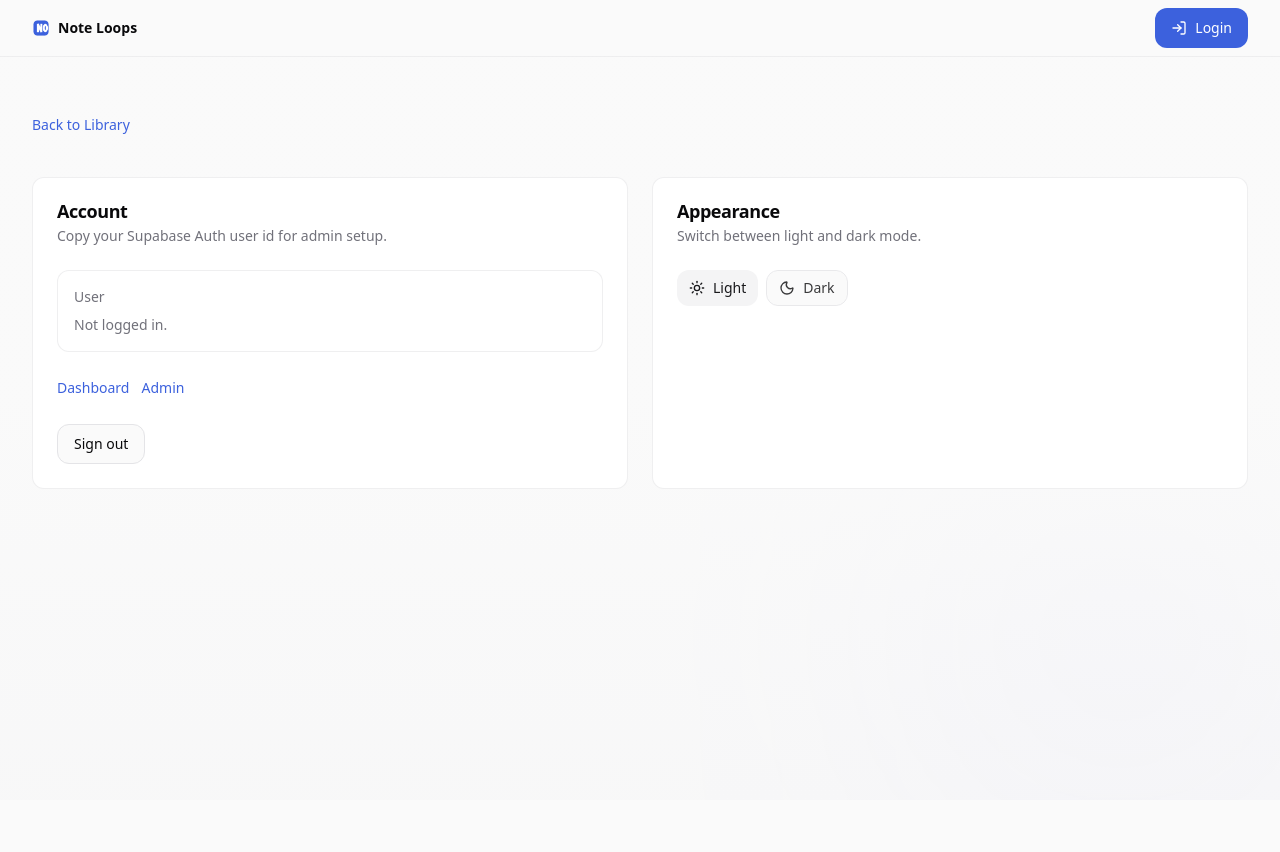
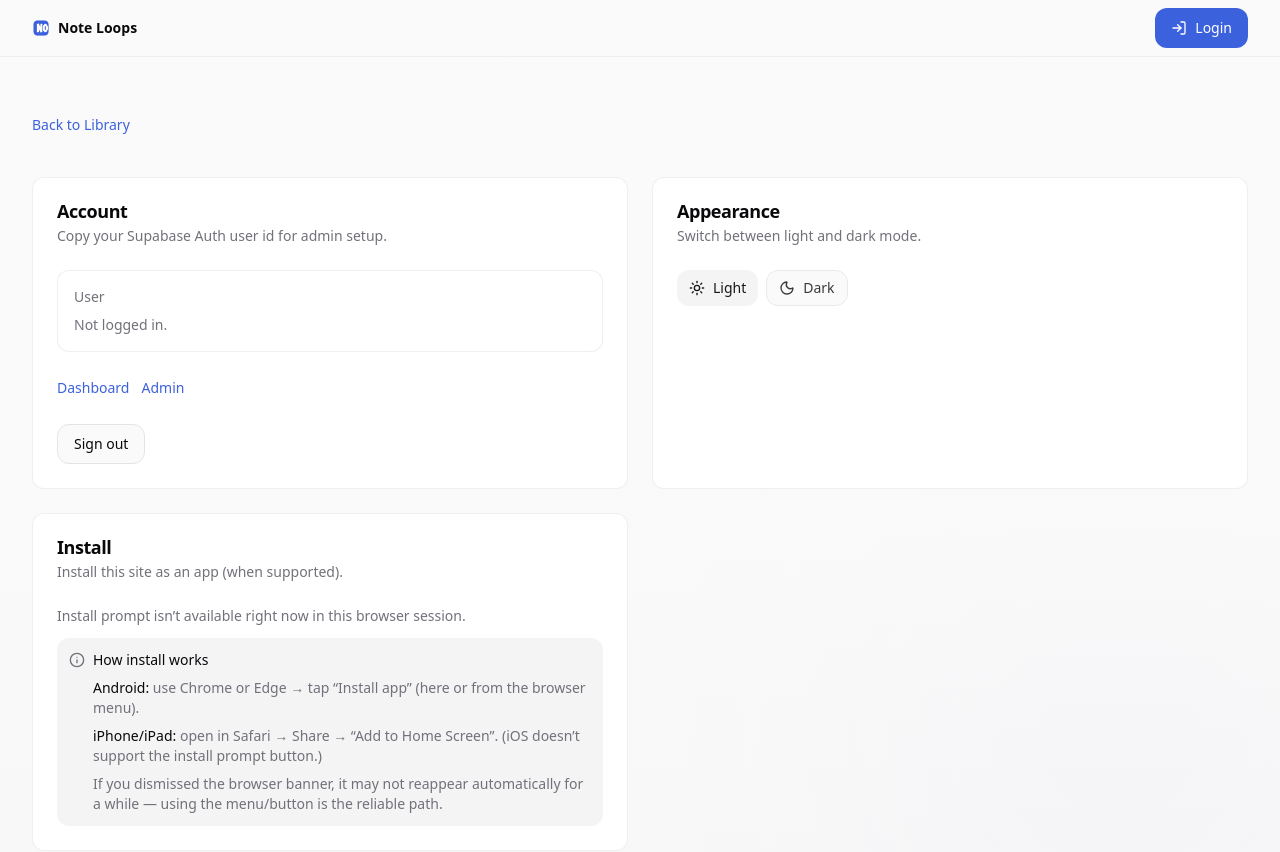
Before and after one commit to artheadsweden/noteloops, a Next.js app: page /account in a window 1280 px wide. Shown: the top 852 px of the page. Before the commit the page ends 800 px from the top, so only its background shows below. Built offline with nearby package versions, Linux system fonts and the light colour scheme; no server answers.

Commit message:
Add install app section to account

```diff
--- /dev/null
+++ b/app/account/InstallAppCard.tsx
@@ -0,0 +1,126 @@
+"use client";
+
+import { useEffect, useMemo, useState } from "react";
+import { Download, Info } from "lucide-react";
+
+import { Button } from "@/components/ui/button";
+
+type BeforeInstallPromptEvent = Event & {
+  prompt: () => Promise<void>;
+  userChoice: Promise<{ outcome: "accepted" | "dismissed"; platform: string }>;
+};
+
+function isIos(): boolean {
+  if (typeof navigator === "undefined") return false;
+  const ua = navigator.userAgent || "";
+  return /iPhone|iPad|iPod/i.test(ua);
+}
+
+function isStandaloneDisplayMode(): boolean {
+  if (typeof window === "undefined") return false;
+  const standaloneMedia = window.matchMedia?.("(display-mode: standalone)").matches;
+  // iOS Safari uses a non-standard navigator.standalone.
+  const iosStandalone = Boolean((navigator as unknown as { standalone?: boolean }).standalone);
+  return Boolean(standaloneMedia || iosStandalone);
+}
+
+export default function InstallAppCard() {
+  const [deferredPrompt, setDeferredPrompt] = useState<BeforeInstallPromptEvent | null>(null);
+  const [installed, setInstalled] = useState(false);
+  const [status, setStatus] = useState<string | null>(null);
+
+  const ios = useMemo(() => isIos(), []);
+
+  useEffect(() => {
+    setInstalled(isStandaloneDisplayMode());
+
+    const onBeforeInstallPrompt = (e: Event) => {
+      // Allows us to show a user-initiated button instead of relying on the browser banner.
+      e.preventDefault();
+      setDeferredPrompt(e as BeforeInstallPromptEvent);
+    };
+
+    const onAppInstalled = () => {
+      setInstalled(true);
+      setDeferredPrompt(null);
+      setStatus("Installed.");
+    };
+
+    window.addEventListener("beforeinstallprompt", onBeforeInstallPrompt);
+    window.addEventListener("appinstalled", onAppInstalled);
+
+    return () => {
+      window.removeEventListener("beforeinstallprompt", onBeforeInstallPrompt);
+      window.removeEventListener("appinstalled", onAppInstalled);
+    };
+  }, []);
+
+  const canPromptInstall = Boolean(deferredPrompt) && !installed;
+
+  const promptInstall = async () => {
+    if (!deferredPrompt) return;
+
+    setStatus(null);
+    try {
+      await deferredPrompt.prompt();
+      const choice = await deferredPrompt.userChoice;
+      if (choice.outcome === "accepted") {
+        setStatus("Installing…");
+      } else {
+        setStatus("Install dismissed. You can try again from this page or your browser menu.");
+      }
+    } catch {
+      setStatus("Install prompt failed. Try using your browser menu.");
+    } finally {
+      // Chrome only lets you use the event once.
+      setDeferredPrompt(null);
+    }
+  };
+
+  return (
+    <div className="grid gap-3">
+      {installed ? (
+        <div className="text-sm text-muted-foreground">This app is already installed.</div>
+      ) : canPromptInstall ? (
+        <div className="flex flex-wrap items-center gap-2">
+          <Button type="button" onClick={() => void promptInstall()} className="gap-2">
+            <Download className="h-4 w-4" aria-hidden="true" />
+            Install app
+          </Button>
+          <div className="text-sm text-muted-foreground">
+            Works in Chrome/Edge when the browser allows install.
+          </div>
+        </div>
+      ) : (
+        <div className="text-sm text-muted-foreground">
+          {ios
+            ? "On iPhone/iPad, use Safari’s Share menu to install."
+            : "Install prompt isn’t available right now in this browser session."}
+        </div>
+      )}
+
+      {status ? <div className="text-sm text-muted-foreground">{status}</div> : null}
+
+      <div className="rounded-xl bg-muted p-3 text-sm text-muted-foreground">
+        <div className="flex items-start gap-2">
+          <Info className="mt-0.5 h-4 w-4 shrink-0" aria-hidden="true" />
+          <div className="grid gap-2">
+            <div className="font-medium text-foreground">How install works</div>
+            <div>
+              <span className="text-foreground">Android:</span> use Chrome or Edge → tap “Install app”
+              (here or from the browser menu).
+            </div>
+            <div>
+              <span className="text-foreground">iPhone/iPad:</span> open in Safari → Share → “Add to
+              Home Screen”. (iOS doesn’t support the install prompt button.)
+            </div>
+            <div>
+              If you dismissed the browser banner, it may not reappear automatically for a while —
+              using the menu/button is the reliable path.
+            </div>
+          </div>
+        </div>
+      </div>
+    </div>
+  );
+}
--- a/app/account/page.tsx
+++ b/app/account/page.tsx
@@ -1,6 +1,7 @@
 import Link from "next/link";
 
 import AccountClient from "@/app/account/AccountClient";
+import InstallAppCard from "@/app/account/InstallAppCard";
 import ThemeToggle from "@/app/account/ThemeToggle";
 import AppFrame from "@/app/components/AppFrame";
 import { Button } from "@/components/ui/button";
@@ -33,6 +34,16 @@ export default function AccountPage() {
             <ThemeToggle />
           </CardContent>
         </Card>
+
+        <Card>
+          <CardHeader>
+            <CardTitle>Install</CardTitle>
+            <CardDescription>Install this site as an app (when supported).</CardDescription>
+          </CardHeader>
+          <CardContent>
+            <InstallAppCard />
+          </CardContent>
+        </Card>
       </div>
     </AppFrame>
   );
```
